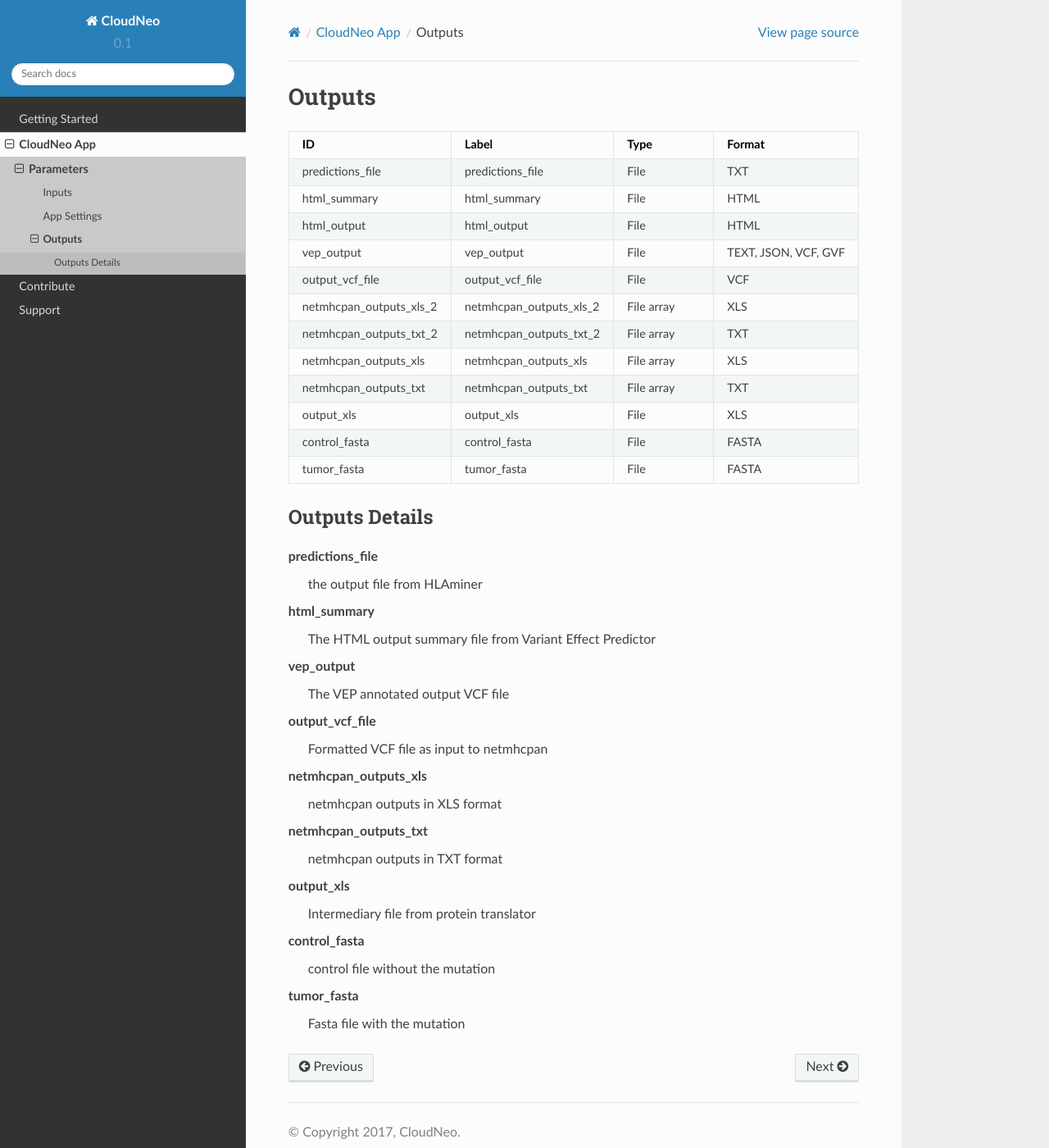
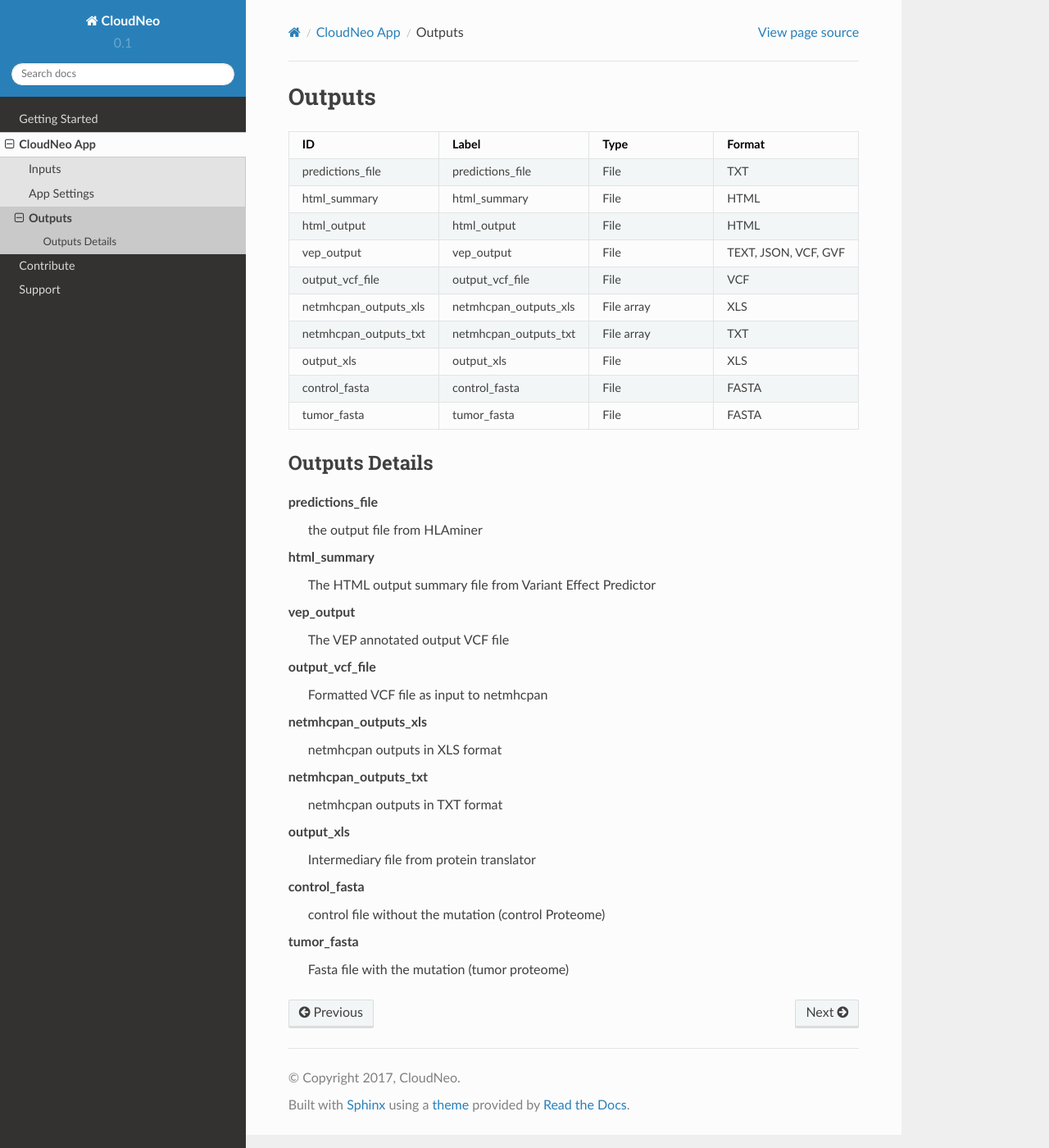
Before and after one commit to TheJacksonLaboratory/CloudNeo, a Sphinx documentation site: the page built from docs/cloudneo/outputs.rst, in a window 1280 px wide and 1400 px high. Shown: the whole window at 82% size. Built offline with Sphinx 7.4.7 and the Read the Docs theme 2.0.0, drawn with Linux system fonts in a browser that asks for light colours.

Commit message:
removed duplicates in the table

```diff
--- a/docs/cloudneo/index.rst
+++ b/docs/cloudneo/index.rst
@@ -7,8 +7,6 @@
     :height: 600px
     :alt: cloudneo main
 
-Parameters
-------------
 .. toctree::
    :maxdepth: 2
 
--- a/docs/cloudneo/outputs.rst
+++ b/docs/cloudneo/outputs.rst
@@ -13,8 +13,6 @@
    html_output,html_output,File,HTML
    vep_output,vep_output,File,"TEXT, JSON, VCF, GVF"
    output_vcf_file,output_vcf_file,File,VCF
-   netmhcpan_outputs_xls_2,netmhcpan_outputs_xls_2,File array,XLS
-   netmhcpan_outputs_txt_2,netmhcpan_outputs_txt_2,File array,TXT
    netmhcpan_outputs_xls,netmhcpan_outputs_xls,File array,XLS
    netmhcpan_outputs_txt,netmhcpan_outputs_txt,File array,TXT
    output_xls,output_xls,File,XLS
@@ -45,7 +43,7 @@
   Intermediary file from protein translator
 
 **control_fasta**
-  control file without the mutation
+  control file without the mutation (control Proteome)
 
 **tumor_fasta**
-  Fasta file with the mutation
+  Fasta file with the mutation (tumor proteome)
```
